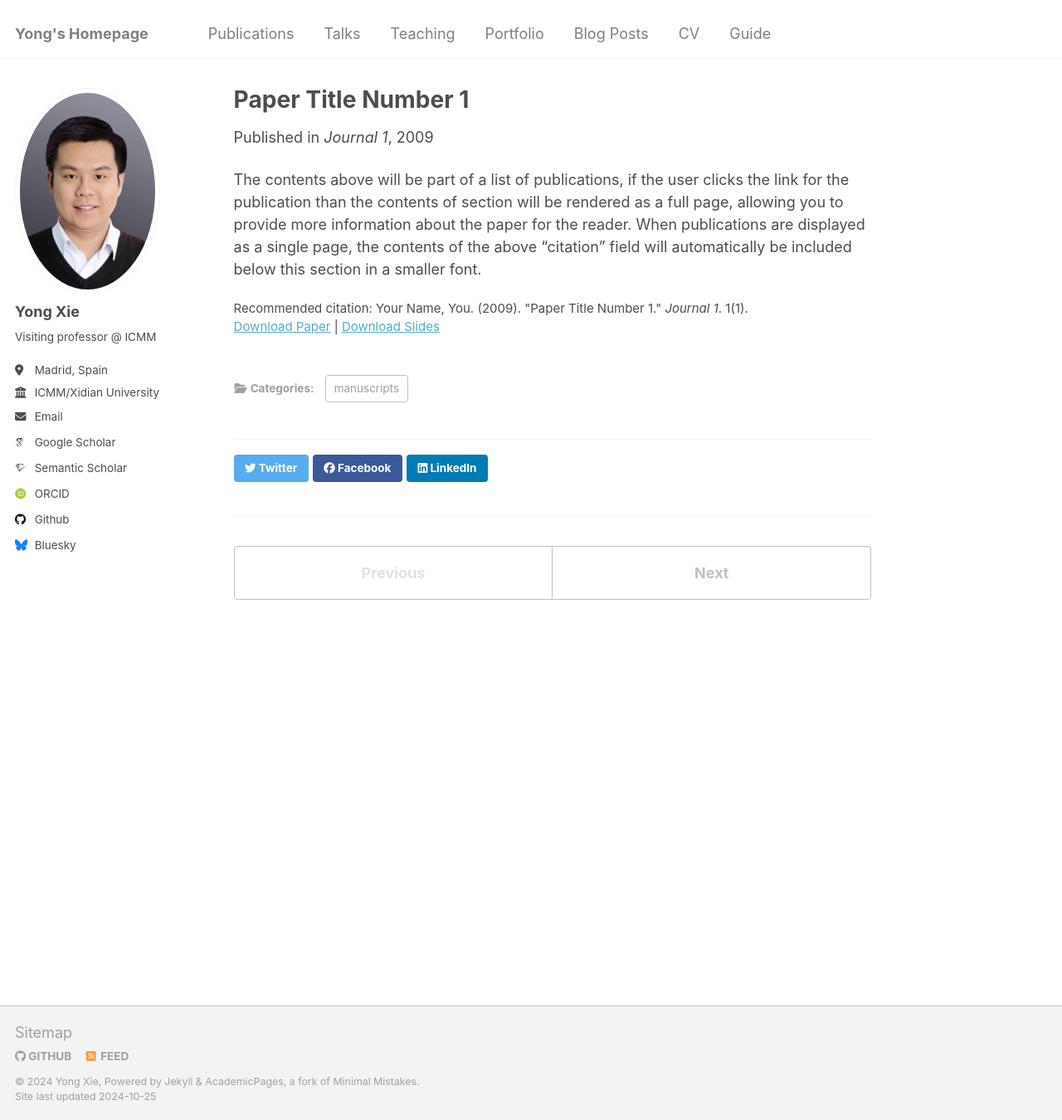
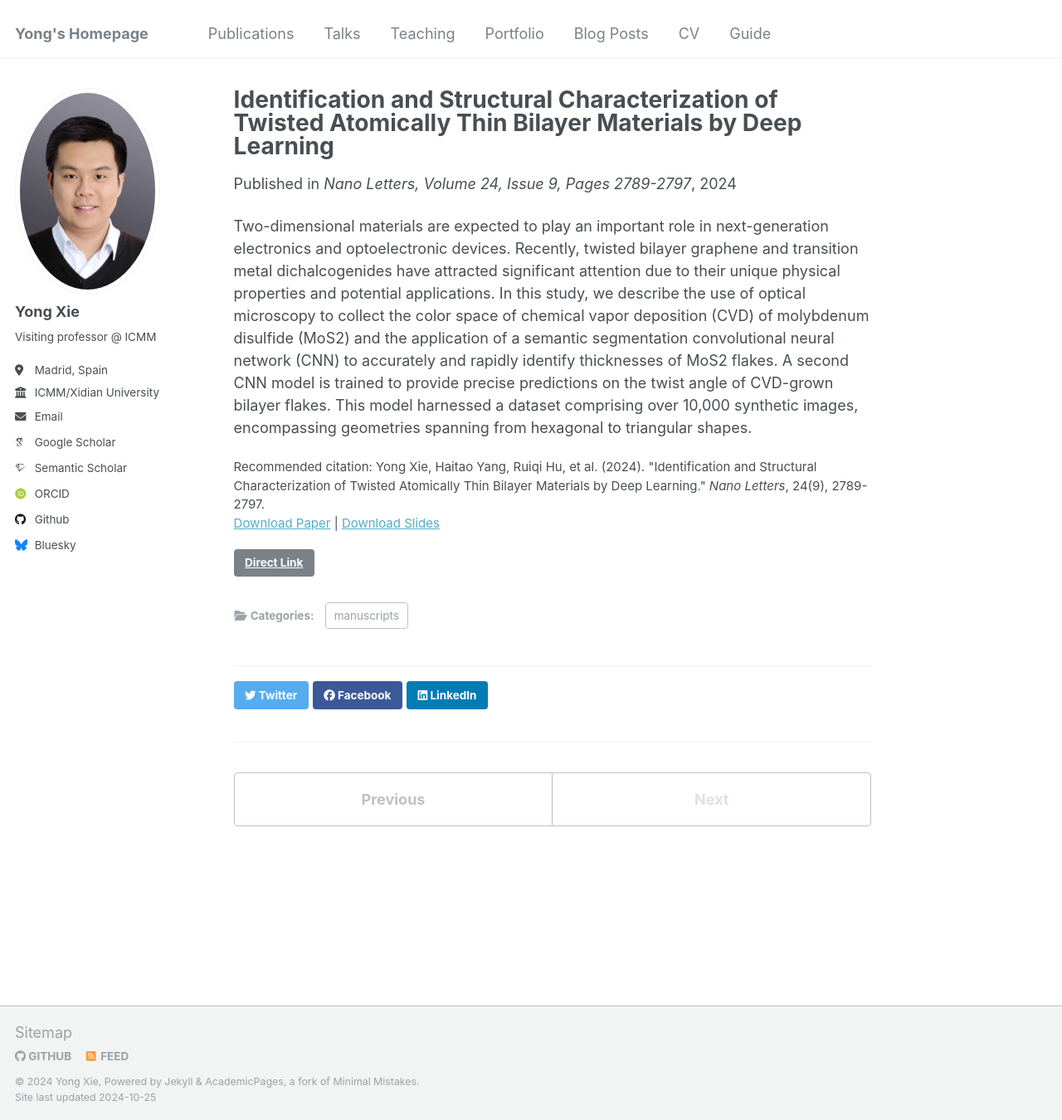
Before and after one commit to YongXie-ICMM/yongxie-icmm.github.io, a Jekyll site: the page built from _publications/2009-10-01-paper-title-number-1.md, in a window 1280 px wide and 1350 px high. Shown: the whole window at 83% size. Built offline with Jekyll 4.4.1, drawn with Linux system fonts in a browser that asks for light colours; some web fonts are replaced.

Commit message:
Updated publication details for Identification of Twisted Bilayer Materials

```diff
--- a/_publications/2009-10-01-paper-title-number-1.md
+++ b/_publications/2009-10-01-paper-title-number-1.md
@@ -1,14 +1,15 @@
 ---
-title: "Paper Title Number 1"
+title: "Identification and Structural Characterization of Twisted Atomically Thin Bilayer Materials by Deep Learning"
 collection: publications
 category: manuscripts
-permalink: /publication/2009-10-01-paper-title-number-1
-excerpt: 'This paper is about the number 1. The number 2 is left for future work.'
-date: 2009-10-01
-venue: 'Journal 1'
-slidesurl: 'http://academicpages.github.io/files/slides1.pdf'
-paperurl: 'http://academicpages.github.io/files/paper1.pdf'
-citation: 'Your Name, You. (2009). &quot;Paper Title Number 1.&quot; <i>Journal 1</i>. 1(1).'
+permalink: /publication/2024-02-26-identification-twisted-bilayer
+excerpt: 'This paper describes the use of optical microscopy and deep learning to identify and characterize twisted bilayer materials.'
+date: 2024-02-26
+venue: 'Nano Letters, Volume 24, Issue 9, Pages 2789-2797'
+slidesurl: 'http://yongxie-icmm.github.io/files/slides-twisted-bilayer.pdf'
+paperurl: 'http://yongxie-icmm.github.io/files/paper-twisted-bilayer.pdf'
+citation: 'Yong Xie, Haitao Yang, Ruiqi Hu, et al. (2024). &quot;Identification and Structural Characterization of Twisted Atomically Thin Bilayer Materials by Deep Learning.&quot; <i>Nano Letters</i>, 24(9), 2789-2797.'
+link: 'https://pubs.acs.org/doi/full/10.1021/acs.nanolett.3c04815'
 ---
 
-The contents above will be part of a list of publications, if the user clicks the link for the publication than the contents of section will be rendered as a full page, allowing you to provide more information about the paper for the reader. When publications are displayed as a single page, the contents of the above "citation" field will automatically be included below this section in a smaller font.
+Two-dimensional materials are expected to play an important role in next-generation electronics and optoelectronic devices. Recently, twisted bilayer graphene and transition metal dichalcogenides have attracted significant attention due to their unique physical properties and potential applications. In this study, we describe the use of optical microscopy to collect the color space of chemical vapor deposition (CVD) of molybdenum disulfide (MoS2) and the application of a semantic segmentation convolutional neural network (CNN) to accurately and rapidly identify thicknesses of MoS2 flakes. A second CNN model is trained to provide precise predictions on the twist angle of CVD-grown bilayer flakes. This model harnessed a dataset comprising over 10,000 synthetic images, encompassing geometries spanning from hexagonal to triangular shapes.
```
